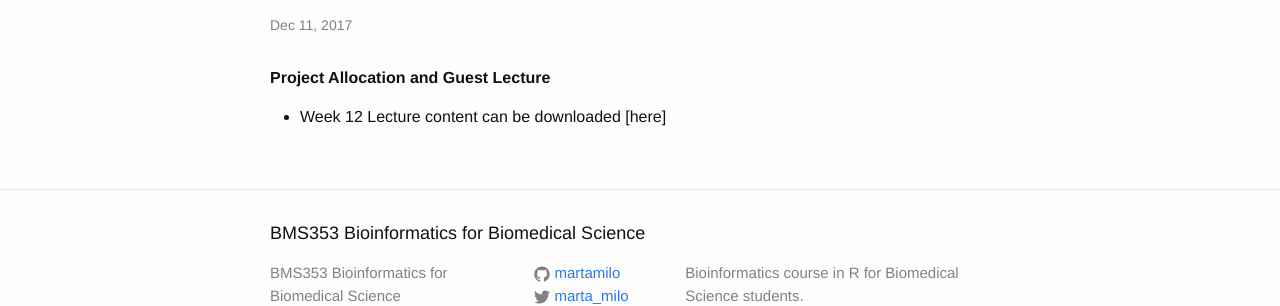
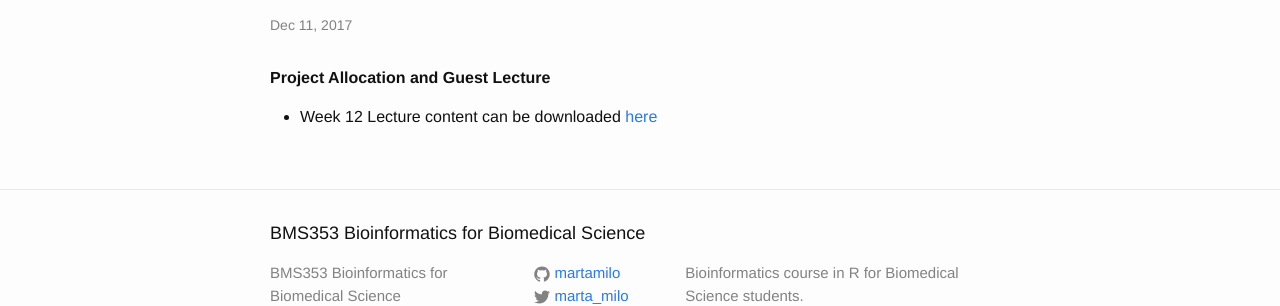
Before and after one commit to sods/bioinformatics, a Jekyll site: the page built from _posts/2017-12-11-week-12-project-allocation-and-guest-lecture.md, in a window 1280 px wide. Shown: the part 480-786 px from the top of the page. Built offline with Jekyll 4.4.1, drawn with Linux system fonts in a browser that asks for light colours; comment, search, counter and statistics services are not loaded; part of the change alters nothing that is shown.

```diff
--- a/_posts/2017-12-11-week-12-project-allocation-and-guest-lecture.md
+++ b/_posts/2017-12-11-week-12-project-allocation-and-guest-lecture.md
@@ -8,4 +8,4 @@ venue: FC- F02
 tagline: Project Allocation and Guest Lecture
 ---
 
-* Week 12 Lecture content can be downloaded [here]
+* Week 12 Lecture content can be downloaded [here](http://opendsi.cc/bioinformatics/assets/Lecture_wk12.pdf)
```
